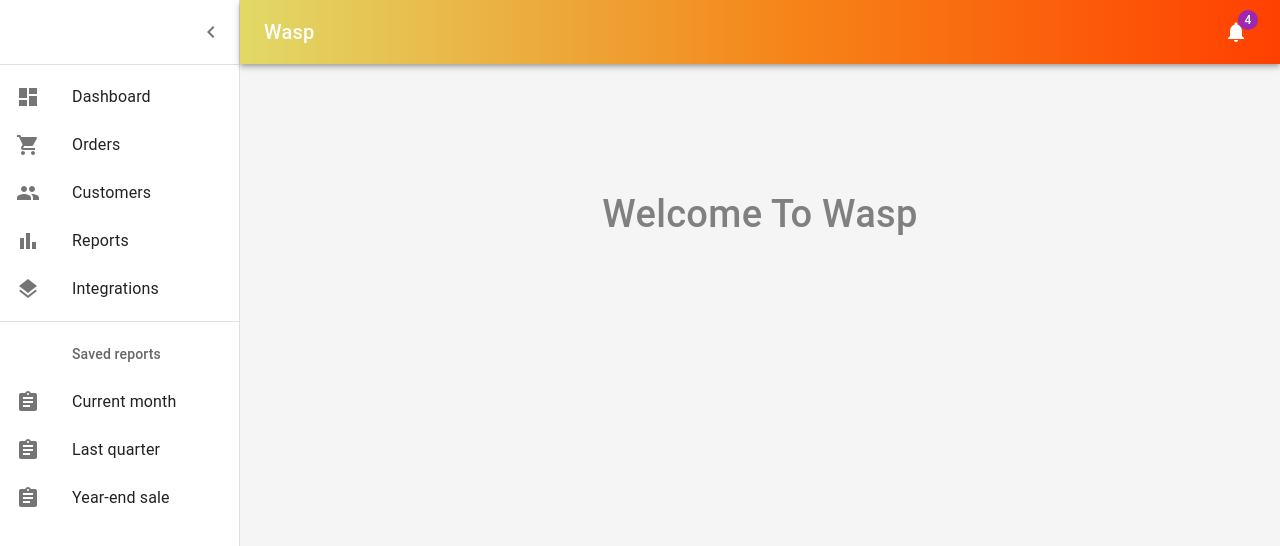
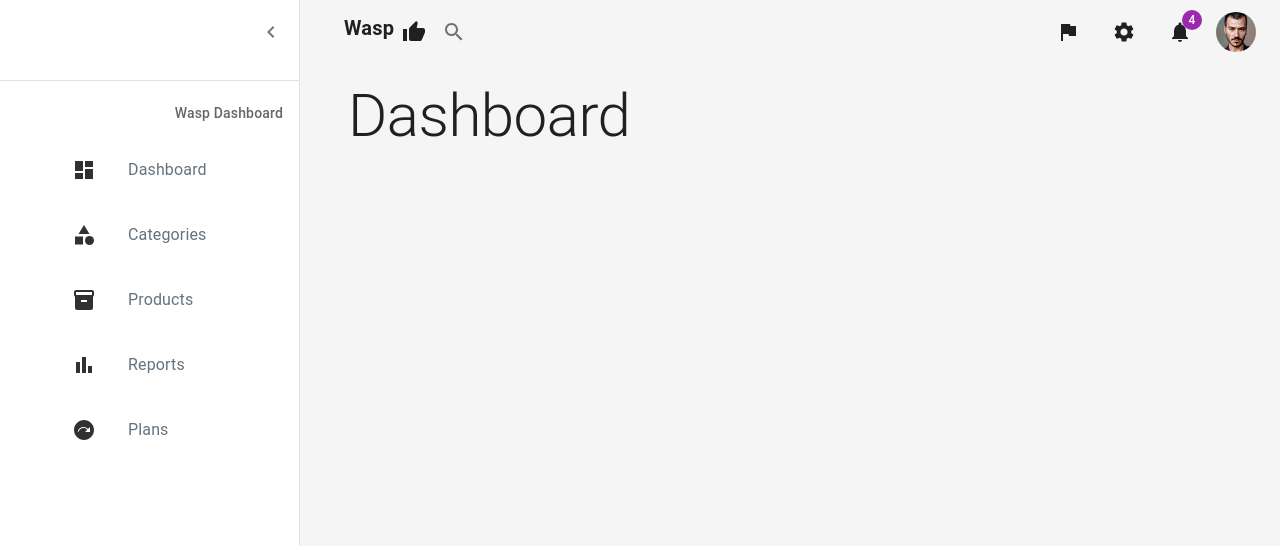
Before and after one commit to Latrodect/RepsonsiveScheduleHelper-React-Django, a React (Create React App) app in the folder frontend/stat-user/: page /dashboard in a window 1280 px wide. Shown: the top 546 px of the page. Built offline with nearby package versions, Linux system fonts and the light colour scheme; sample sign-in values are in the browser's storage.

Commit message:
Sidebar and Theme Basics Added

```diff
--- a/frontend/stat-user/public/index.html
+++ b/frontend/stat-user/public/index.html
@@ -3,6 +3,9 @@
   <head>
     <meta charset="utf-8" />
     <link rel="icon" href="%PUBLIC_URL%/favicon.ico" />
+    <link rel="preconnect" href="https://fonts.googleapis.com">
+    <link rel="preconnect" href="https://fonts.gstatic.com" crossorigin>
+    <link href="https://fonts.googleapis.com/css2?family=Public+Sans:wght@200&display=swap" rel="stylesheet">
     <meta name="viewport" content="width=device-width, initial-scale=1" />
     <meta name="theme-color" content="#000000" />
     <meta
--- a/frontend/stat-user/src/App.js
+++ b/frontend/stat-user/src/App.js
@@ -1,27 +1,36 @@
 import './App.css';
 import { BrowserRouter as Router, Routes, Route, Navigate } from 'react-router-dom';
-import { Typography } from '@mui/material';
 import SignIn from './components/sign/signInForm'
-import Dashboard from './components/dashboard/navbar/sideBar';
 import Box from '@mui/material/Box'
 import BackgroundImage from './assets/images/wasp-background.png'
 import TokenValidation from './components/token/tokenValidation'
+import { PrimaryMenuItems } from './utils/utils';
 
 function App() {
-
   return (
     <Router>
       <Routes>
-        <Route path='/dashboard' element={
+        {PrimaryMenuItems.map((item) => {
+          return <Route path={item.path} element={
             <TokenValidation>
-            <Box sx={{
-              background: '#EFEBEC',
-              height: '100vH'
+              <Box
+                component="main"
+                sx={{
+                  backgroundColor: (theme) =>
+                    theme.palette.mode === 'light'
+                      ? theme.palette.grey[100]
+                      : theme.palette.grey[900],
+                  flexGrow: 1,
+                  height: '100vh',
+                  overflow: 'auto',
                 }}>
-              <Dashboard/>
+                {item.component}
               </Box>
             </TokenValidation>} />
-        <Route path='/sign-in' element={
+        })}
+        <Route
+          path='/sign-in'
+          element={
             <TokenValidation>
               <Box
                 sx={{
@@ -31,17 +40,20 @@
                 <img
                   src={BackgroundImage}
                   style={{
+                    width: "520px",
                     position: 'absolute',
                     zIndex: 1,
                     marginTop: '120px',
-                  marginLeft: '350px',
+                    marginLeft: '300px'
                   }}
-                alt='Background image of banner' />
+                  alt="Background Decoration" />
                 <SignIn />
               </Box>
-          </TokenValidation>} />
+            </TokenValidation>
+          }>
+        </Route>
         <Route
-          path="/"
+          path='/'
           element={
             <Navigate to="/dashboard" replace />
           } />
--- a/frontend/stat-user/src/components/dashboard/navbar/sideBar.js
+++ b/frontend/stat-user/src/components/dashboard/navbar/sideBar.js
@@ -3,54 +3,17 @@
 import CssBaseline from '@mui/material/CssBaseline';
 import MuiDrawer from '@mui/material/Drawer';
 import Box from '@mui/material/Box';
-import MuiAppBar from '@mui/material/AppBar';
 import Toolbar from '@mui/material/Toolbar';
 import List from '@mui/material/List';
-import Typography from '@mui/material/Typography';
 import Divider from '@mui/material/Divider';
 import IconButton from '@mui/material/IconButton';
-import Badge from '@mui/material/Badge';
-import Container from '@mui/material/Container';
-import Grid from '@mui/material/Grid';
-import Paper from '@mui/material/Paper';
-import Link from '@mui/material/Link';
+import ChevronLeftIcon from '@mui/icons-material/ChevronLeft';
 import MenuIcon from '@mui/icons-material/Menu';
-import ChevronLeftIcon from '@mui/icons-material/ChevronLeft';
-import NotificationsIcon from '@mui/icons-material/Notifications';
-import { mainListItems, secondaryListItems } from './staticMenuList';
+import TopBar from './topBar'
+import { ListSubheader } from '@mui/material';
+import StaticMenu from './staticMenuList'
 
-function Copyright(props) {
-  return (
-    <Typography variant="body2" color="text.secondary" align="center" {...props}>
-      {'Copyright © '}
-      <Link color="inherit" href="https://mui.com/">
-        Your Website
-      </Link>{' '}
-      {new Date().getFullYear()}
-      {'.'}
-    </Typography>
-  );
-}
-
-const drawerWidth = 240;
-
-const AppBar = styled(MuiAppBar, {
-  shouldForwardProp: (prop) => prop !== 'open',
-})(({ theme, open }) => ({
-  zIndex: theme.zIndex.drawer + 1,
-  transition: theme.transitions.create(['width', 'margin'], {
-    easing: theme.transitions.easing.sharp,
-    duration: theme.transitions.duration.leavingScreen,
-  }),
-  ...(open && {
-    marginLeft: drawerWidth,
-    width: `calc(100% - ${drawerWidth}px)`,
-    transition: theme.transitions.create(['width', 'margin'], {
-      easing: theme.transitions.easing.sharp,
-      duration: theme.transitions.duration.enteringScreen,
-    }),
-  }),
-}));
+const drawerWidth = 300;
 
 const Drawer = styled(MuiDrawer, { shouldForwardProp: (prop) => prop !== 'open' })(
   ({ theme, open }) => ({
@@ -81,51 +44,14 @@
 // TODO remove, this demo shouldn't need to reset the theme.
 const defaultTheme = createTheme();
 
-export default function Dashboard() {
+export default function Dashboard({ children }) {
   const [open, setOpen] = React.useState(true);
-  const toggleDrawer = () => {
-    setOpen(!open);
-  };
 
   return (
     <ThemeProvider theme={defaultTheme}>
       <Box sx={{ display: 'flex' }}>
         <CssBaseline />
-        <AppBar position="absolute" open={open}>
-          <Toolbar
-            sx={{
-              pr: '24px',
-              background: 'linear-gradient(90deg, rgba(225,217,103,1) 0%, rgba(246,132,25,1) 53%, rgba(255,64,0,1) 100%)'
-            }}
-          >
-            <IconButton
-              edge="start"
-              color="inherit"
-              aria-label="open drawer"
-              onClick={toggleDrawer}
-              sx={{
-                marginRight: '36px',
-                ...(open && { display: 'none' }),
-              }}
-            >
-              <MenuIcon />
-            </IconButton>
-            <Typography
-              component="h1"
-              variant="h6"
-              color="inherit"
-              noWrap
-              sx={{ flexGrow: 1 }}
-            >
-              Wasp
-            </Typography>
-            <IconButton color="inherit">
-              <Badge badgeContent={4} color="secondary">
-                <NotificationsIcon />
-              </Badge>
-            </IconButton>
-          </Toolbar>
-        </AppBar>
+        <TopBar open={open} setOpen={setOpen} />
         <Drawer variant="permanent" open={open}>
           <Toolbar
             sx={{
@@ -135,38 +61,37 @@
               px: [1],
             }}
           >
-            <IconButton onClick={toggleDrawer}>
+            <IconButton
+            onClick={() => setOpen(!open)}
+            sx={{
+              ...(!open && { display: 'none' }),
+            }}>
               <ChevronLeftIcon />
             </IconButton>
+            <IconButton
+                    edge="start"
+                    color="inherit"
+                    aria-label="open drawer"
+                    onClick={() => setOpen(!open)}
+                    sx={{
+                        ...(open && { display: 'none' }),
+                    }}
+                >
+                    <MenuIcon />
+                </IconButton>
           </Toolbar>
-          <Divider />
           <List component="nav">
-            {mainListItems}
             <Divider sx={{ my: 1 }} />
-            {secondaryListItems}
+            <ListSubheader sx={{
+              textAlign: "right",
+              ...(!open && { display: 'none' }),
+              }}>
+              Wasp Dashboard
+            </ListSubheader>
+            <StaticMenu open={open}/>
           </List>
         </Drawer>
-        <Box
-          component="main"
-          sx={{
-            backgroundColor: (theme) =>
-              theme.palette.mode === 'light'
-                ? theme.palette.grey[100]
-                : theme.palette.grey[900],
-            flexGrow: 1,
-            height: '100vh',
-            overflow: 'auto',
-          }}
-        >
-          <Toolbar />
-          <Typography
-              component="h1"
-              variant="h6"
-              sx={{ color: 'gray', fontSize:'38px', textAlign:'center', marginTop:15}}
-            >
-              Welcome To Wasp
-            </Typography>
-        </Box>
+        {children}
       </Box>
     </ThemeProvider>
   );
--- a/frontend/stat-user/src/components/dashboard/navbar/staticMenuList.js
+++ b/frontend/stat-user/src/components/dashboard/navbar/staticMenuList.js
@@ -2,71 +2,50 @@
 import ListItemButton from '@mui/material/ListItemButton';
 import ListItemIcon from '@mui/material/ListItemIcon';
 import ListItemText from '@mui/material/ListItemText';
-import ListSubheader from '@mui/material/ListSubheader';
-import DashboardIcon from '@mui/icons-material/Dashboard';
-import ShoppingCartIcon from '@mui/icons-material/ShoppingCart';
-import PeopleIcon from '@mui/icons-material/People';
-import BarChartIcon from '@mui/icons-material/BarChart';
-import LayersIcon from '@mui/icons-material/Layers';
-import AssignmentIcon from '@mui/icons-material/Assignment';
+import {PrimaryMenuItems} from '../../../utils/utils'
+import {useNavigate} from "react-router-dom"
 
-export const mainListItems = (
-  <React.Fragment>
-    <ListItemButton>
-      <ListItemIcon>
-        <DashboardIcon />
-      </ListItemIcon>
-      <ListItemText primary="Dashboard" />
-    </ListItemButton>
-    <ListItemButton>
-      <ListItemIcon>
-        <ShoppingCartIcon />
-      </ListItemIcon>
-      <ListItemText primary="Orders" />
-    </ListItemButton>
-    <ListItemButton>
-      <ListItemIcon>
-        <PeopleIcon />
-      </ListItemIcon>
-      <ListItemText primary="Customers" />
-    </ListItemButton>
-    <ListItemButton>
-      <ListItemIcon>
-        <BarChartIcon />
-      </ListItemIcon>
-      <ListItemText primary="Reports" />
-    </ListItemButton>
-    <ListItemButton>
-      <ListItemIcon>
-        <LayersIcon />
-      </ListItemIcon>
-      <ListItemText primary="Integrations" />
-    </ListItemButton>
-  </React.Fragment>
-);
 
-export const secondaryListItems = (
-  <React.Fragment>
-    <ListSubheader component="div" inset>
-      Saved reports
-    </ListSubheader>
-    <ListItemButton>
-      <ListItemIcon>
-        <AssignmentIcon />
-      </ListItemIcon>
-      <ListItemText primary="Current month" />
-    </ListItemButton>
-    <ListItemButton>
-      <ListItemIcon>
-        <AssignmentIcon />
-      </ListItemIcon>
-      <ListItemText primary="Last quarter" />
-    </ListItemButton>
-    <ListItemButton>
-      <ListItemIcon>
-        <AssignmentIcon />
-      </ListItemIcon>
-      <ListItemText primary="Year-end sale" />
-    </ListItemButton>
-  </React.Fragment>
-);
+export default function StaticMenu(){
+  const navigate = useNavigate()
+
+  return(
+    <>
+    {
+      PrimaryMenuItems.map((item)=>{
+        return <ListItemButton
+        sx={{
+          height:"65px",
+          width:"90%",
+          textAlign:"left",
+          ml:2,
+          borderRadius:"10px",
+          paddingLeft:5,
+          paddingRight:5
+        }}
+        onClick={()=>(navigate(item.path))}>
+          <ListItemIcon
+          sx={{
+            color:"#313131",
+            ml:2
+          }}>
+            {item.icon}
+          </ListItemIcon>
+          <ListItemText
+          primary={item.title}
+          primaryTypographyProps={{
+            overflow:"hidden",
+            textOverflow:"ellipsis",
+            whiteSpace:"nowrap",
+            display:"block",
+            color:"rgb(99,115,129)",
+            fontSize: "Public Sans', sans-serif",
+            fontWeight:"600",
+            textTransform:"capitalize"
+          }}/>
+        </ListItemButton>
+      })
+    }
+    </>
+  )
+}
--- /dev/null
+++ b/frontend/stat-user/src/components/dashboard/navbar/topBar.js
@@ -0,0 +1,70 @@
+import Avatar from '@mui/material/Avatar';
+import Stack from '@mui/material/Stack';
+import Typography from '@mui/material/Typography';
+import NotificationIcon from '@mui/icons-material/Notifications';
+import Badge from '@mui/material/Badge';
+import Box from '@mui/material/Box';
+import Toolbar from '@mui/material/Toolbar';
+import IconButton from '@mui/material/IconButton';
+import ProfileImage from '../../../assets/images/profile.jpeg';
+import SettingsIcon from '@mui/icons-material/Settings';
+import FlagIcon from '@mui/icons-material/Flag';
+import SearchIcon from '@mui/icons-material/Search';
+import ThumbUpIcon from '@mui/icons-material/ThumbUp';
+
+export default function TopBar({ open }) {
+    return (
+        <Box
+            position="absolute"
+            sx={{
+                width: "100%",
+                height: "100%"
+            }}
+            open={open}
+        >
+            <Toolbar sx={{ pr: "24px" }}>
+                <Stack
+                    direction='now'
+                    spacing={1}
+                    sx={{
+                        flexGrow: 1,
+                        marginLeft: 40
+                    }}>
+                    <Typography
+                        component="h1"
+                        variant="h6"
+                        color="inherit"
+                        noWrap
+                        sx={{
+                            fontWeight: "600",
+                            marginTop: 0.5
+                        }}>
+                        Wasp
+                    </Typography>
+                    <IconButton color="inherit">
+                        <ThumbUpIcon />
+                    </IconButton>
+                    <IconButton>
+                        <SearchIcon />
+                    </IconButton>
+                </Stack>
+                <Stack
+                    direction="row"
+                    spacing={2}>
+                    <IconButton color="inherit">
+                        <FlagIcon />
+                    </IconButton>
+                    <IconButton color="inherit">
+                        <SettingsIcon />
+                    </IconButton>
+                    <IconButton color="inherit">
+                        <Badge badgeContent={4} color="secondary">
+                            <NotificationIcon />
+                        </Badge>
+                    </IconButton>
+                    <Avatar alt="profile" src={ProfileImage} />
+                </Stack>
+            </Toolbar>
+        </Box>
+    )
+}
--- a/frontend/stat-user/src/components/token/tokenValidation.js
+++ b/frontend/stat-user/src/components/token/tokenValidation.js
@@ -2,6 +2,7 @@
 import { useCallback, useEffect } from "react";
 import jwt_decode from 'jwt-decode'
 import RedirectDialog from './redirectDialog'
+import SideBar from '../../components/dashboard/navbar/sideBar'
 
 function TokenValidationExp({ children }) {
     const location = useLocation()
@@ -23,10 +24,12 @@
             navigate(location.pathname)
         }
     }, [token, location, isTokenExpired, navigate])
-    if ((token === null || isTokenExpired(token)) && location.pathname !== '/sign-in' ) {
+    if ((token === null || isTokenExpired(token)) && location.pathname !== '/sign-in') {
         return <RedirectDialog />
+    } else if (location.pathname === '/sign-in') {
+        return children
     } else {
-        return children
+        return <SideBar>{children}</SideBar>
     }
 }
 
--- /dev/null
+++ b/frontend/stat-user/src/pages/categories/categories.js
@@ -0,0 +1,5 @@
+import { Typography } from "@mui/material"
+
+export default function CategoriesPage(){
+    return <Typography variant='h2' sx={{mt:10,ml:6}}> Categories</Typography>
+}
--- a/frontend/stat-user/src/pages/dashboard/dashboard.js
+++ b/frontend/stat-user/src/pages/dashboard/dashboard.js
@@ -0,0 +1,5 @@
+import { Typography } from "@mui/material"
+
+export default function DashboardPage(){
+    return <Typography variant='h2' sx={{mt:10,ml:6}}> Dashboard</Typography>
+}
--- /dev/null
+++ b/frontend/stat-user/src/pages/plans/plans.js
@@ -0,0 +1,5 @@
+import { Typography } from "@mui/material"
+
+export default function PlansPage(){
+    return <Typography variant='h2' sx={{mt:10,ml:6}}> Plans</Typography>
+}
--- /dev/null
+++ b/frontend/stat-user/src/pages/products/products.js
@@ -0,0 +1,5 @@
+import { Typography } from "@mui/material"
+
+export default function ProductsPage(){
+    return <Typography variant='h2' sx={{mt:10,ml:6}}> Products</Typography>
+}
--- /dev/null
+++ b/frontend/stat-user/src/pages/reports/reports.js
@@ -0,0 +1,5 @@
+import { Typography } from "@mui/material"
+
+export default function ReportsPage(){
+    return <Typography variant='h2' sx={{mt:10,ml:6}}> Reports</Typography>
+}
--- /dev/null
+++ b/frontend/stat-user/src/utils/utils.js
@@ -0,0 +1,43 @@
+import DashboardIcon from '@mui/icons-material/Dashboard'
+import CategoryIcon from '@mui/icons-material/Category'
+import BarChartIcon from '@mui/icons-material/BarChart'
+import InventoryIcon from '@mui/icons-material/Inventory'
+import NextPlanIcon from '@mui/icons-material/NextPlan'
+import DashboardPage from '../pages/dashboard/dashboard'
+import CategoriesPage from '../pages/categories/categories'
+import ReportsPage from '../pages/reports/reports'
+import ProductsPage from '../pages/products/products'
+import PlansPage from '../pages/plans/plans'
+
+export const PrimaryMenuItems = [
+    {
+        title:'Dashboard',
+        icon:<DashboardIcon/>,
+        component:<DashboardPage/>,
+        path:'/dashboard'
+    },
+    {
+        title:'Categories',
+        icon:<CategoryIcon/>,
+        component:<CategoriesPage/>,
+        path:'/categories'
+    },
+    {
+        title:'Products',
+        icon:<InventoryIcon/>,
+        component:<ProductsPage/>,
+        path:'/products'
+    },
+    {
+        title:'Reports',
+        icon:<BarChartIcon/>,
+        component:<ReportsPage/>,
+        path:'/reports'
+    },
+    {
+        title:'Plans',
+        icon:<NextPlanIcon/>,
+        component:<PlansPage/>,
+        path:'/plans'
+    }
+]
```
Also changed, not shown: frontend/stat-user/src/assets/images/profile.jpeg (added). Lines whose indentation alone changed are shown as unchanged.
